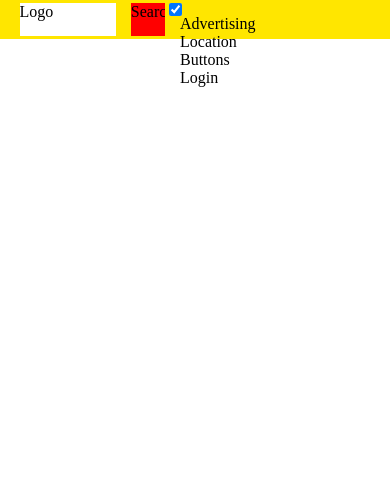
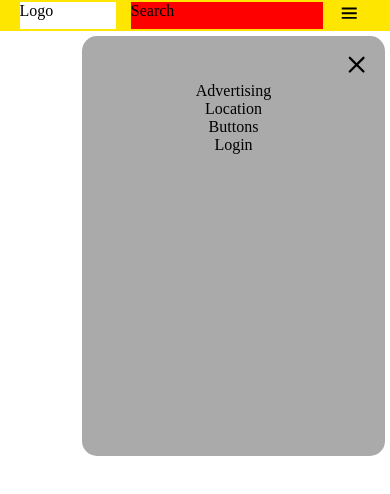
Before and after one commit to JoseDuarte99/ProyectoInfo_React_MeLi_Response, a React (Vite) app: page / in a window 390 px wide. Both pictures are taken after a click on the label 354 px from the left and 19 px from the top of the page. Shown: the top 494 px of the page. Built offline with nearby package versions, Linux system fonts and the light colour scheme.

Commit message:
Continuando con Navbar

```diff
--- a/src/components/Navbar/Navbar.module.css
+++ b/src/components/Navbar/Navbar.module.css
@@ -5,7 +5,7 @@ body {margin: 0;}
     position: relative;
     background: #ffe600;
     width: 100vw;
-    height: 10vw;
+    height: 8vw;
     display: flex;
     flex-direction: column;
     justify-content: center;
@@ -36,49 +36,47 @@ body {margin: 0;}
 .menuInput{
     display: none;
 }
-
 .activeMenu {
     display: none;
 }
-
 .activeMenu > svg{
-    height: 90%;
-    width: 90%;
+    height: 70%;
+    width: 70%;
 }
 
 .closedMenu {
-    position: absolute;
-    top: 0;
-    left: 0;
+    display: none;
+    justify-self: end;
+}
+
+.closedMenu > svg{
+    height: 100%;
+    width: 100%;
+
 }
 
 .itemsMenu{
     display: none;
     position: absolute;
     padding: 15px;
-    margin: 0;
-    background: #ffe600;
+    margin: 5PX;
+    background: #aaa;
     list-style: none;
-    top: 0;
+    top: 100%;
     right: 0;
     bottom: 0;
-    width: 50%;
+    width: 70%;
+    height: 100vw;
+    justify-items: center;
+    border-radius: 15px;
 }
 
 .itemsMenu > li a {
     text-decoration: none;
     color: black;
+
 }
 
-.itemsMenu > p {
-    width: 100%;
-    border-bottom: black;
-    border-bottom-style: solid;
-    border-width: 1px;
-    padding-bottom: 15px;
-    margin: 0;
-    font-weight: bold;
-}
 /* ------------------------------------------------- */
 
 /* ------------------------------------------------- */
@@ -145,6 +143,10 @@ body {margin: 0;}
         .menuInput:checked ~ .itemsMenu {
             display: block;
         }
+        .menuInput:checked ~ .closedMenu {
+            display: block;
+            width:10%;
+        }
 
 
 }
--- a/src/components/Navbar/Navbar.tsx
+++ b/src/components/Navbar/Navbar.tsx
@@ -24,7 +24,13 @@ function Navbar() {
                         </svg>
                     </label>
                     <ul className={style.itemsMenu}>
-                        <input type="checkbox" id="closedMenu" checked={menuValue} className={style.closedMenu} onChange={() => setMenuValue(!menuValue)}/>
+                        <input type="checkbox" id="closedMenu" checked={menuValue} className={style.menuInput} onChange={() => setMenuValue(!menuValue)}/>
+                        <label htmlFor="closedMenu" className={style.closedMenu}>
+                            <svg xmlns="http://www.w3.org/2000/svg"
+                                fill="currentColor" viewBox="0 0 24 24">
+                                <path d="M6 6l12 12M6 18L18 6" stroke="currentColor" strokeWidth="2" strokeLinecap="round"/>
+                            </svg>
+                        </label>
                         <li><a href="#">Advertising</a></li>
                         <li><a href="#">Location</a></li>
                         <li><a href="#">Buttons</a></li>
```
